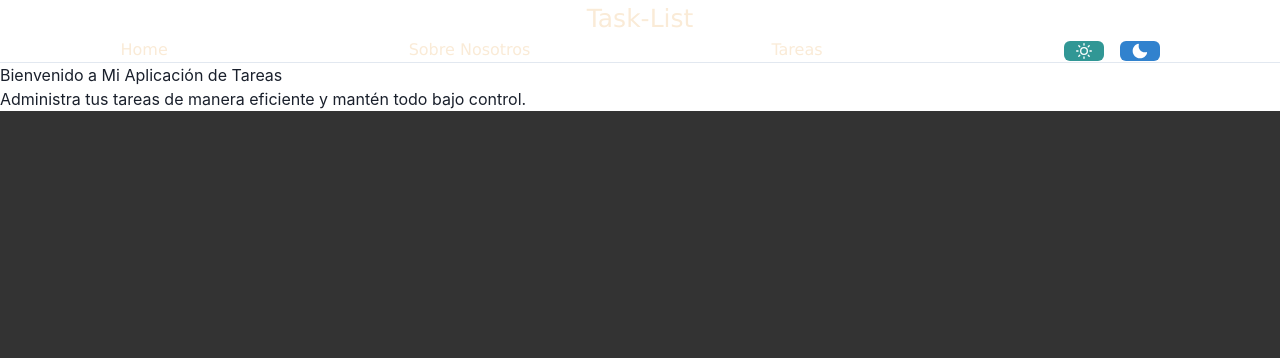
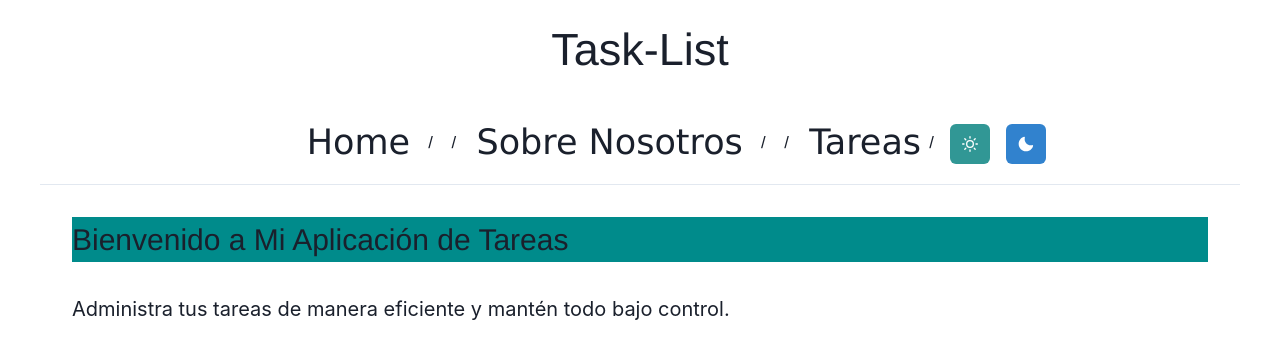
Before and after one commit to JC-GIRALDO-GIRALDO/my-react-task-list, a React (Vite) app: page / in a window 1280 px wide. Shown: the top 358 px of the page. Built offline with nearby package versions, Linux system fonts and the light colour scheme.

Commit message:
modifique algunas cosas con chakra mejorando la interfaz de usuario

```diff
--- a/src/App.css
+++ b/src/App.css
@@ -122,7 +122,7 @@ section li {
 }
 .icons {
   width: 10px;
-  margin-left: 3px; /* Adjust the margin as needed */
+  margin-left: 3px;
   color: darkorange;
 }
 .icons1 {
@@ -175,21 +175,77 @@ textarea::placeholder {
   grid-template-rows: auto auto;
 }
 .nameAppMenu {
-  font-size: 25px;
+  margin: 1rem;
+  font-size: 45px;
   text-align: center;
-  color: antiquewhite;
+  font-family: "Franklin Gothic Medium", "Arial Narrow", Arial, sans-serif;
+}
+.nameLink {
+  margin: 1rem auto;
+  display: grid;
+  grid-template-columns: auto auto;
+}
+.nameLink a {
+  font-size: 35px;
   font-family: Verdana, Geneva, Tahoma, sans-serif;
 }
-.nameLink {
-  display: grid;
-  grid-template-columns: auto auto auto auto;
-  text-align: center;
-}
-.nameLink a {
-  color: antiquewhite;
-  font-family: Verdana, Geneva, Tahoma, sans-serif;
-}
-.darkLight button {
-  width: 10px;
+
+.darkLight {
+  display: flex;
+  align-self: flex-end;
+  margin: 0 0.5rem 1rem;
+  width: 15px;
   height: 20px;
 }
+.home {
+  height: 850px;
+}
+.home h2 {
+  font-family: "Franklin Gothic Medium", "Arial Narrow", Arial, sans-serif;
+  background-color: darkcyan;
+  padding: 0;
+  margin: 2rem;
+  font-size: 30px;
+}
+.home p {
+  padding: 0;
+  margin: 2rem;
+  font-size: 20px;
+}
+.sobreNosotros {
+  height: 850px;
+}
+.sobreNosotros h2 {
+  font-family: "Franklin Gothic Medium", "Arial Narrow", Arial, sans-serif;
+  background-color: darkcyan;
+  padding: 0;
+  margin: 2rem;
+  font-size: 30px;
+}
+.sobreNosotros p {
+  padding: 0;
+  margin: 2rem;
+  font-size: 20px;
+}
+.sobreNosotros ol {
+  padding: 0;
+  margin: 2rem;
+}
+.sobreNosotros h3 {
+  padding: 0;
+  font-size: 20px;
+}
+.sobreNosotros li {
+  margin-left: 3rem;
+  font-size: 20px;
+}
+.tareas {
+  height: 850px;
+}
+.nameTareas {
+  font-family: "Franklin Gothic Medium", "Arial Narrow", Arial, sans-serif;
+  background-color: darkcyan;
+  padding: 0;
+  margin: 2rem;
+  font-size: 30px;
+}
--- a/src/Components/Menu.jsx
+++ b/src/Components/Menu.jsx
@@ -4,6 +4,12 @@ import SobreNosotros from "../pages/SobreNosotros";
 import Tareas from "../pages/Tareas";
 import Header from "./Header";
 import DarkLight from "./DarkLight";
+import {
+  Breadcrumb,
+  BreadcrumbItem,
+  BreadcrumbLink,
+  BreadcrumbSeparator,
+} from "@chakra-ui/react";
 
 function Menu() {
   return (
@@ -13,10 +19,31 @@ function Menu() {
           <Header nameTaskList="Task-List" />
         </div>
         <div className="nameLink">
-          <Link to="/">Home</Link>
-          <Link to="SobreNosotros">Sobre Nosotros</Link>
-          <Link to="Tareas">Tareas</Link>
-          <DarkLight />
+          <Breadcrumb fontWeight="medium" fontSize="sm">
+            <BreadcrumbItem>
+              <Link to="/" style={{ marginRight: "10px" }}>
+                Home
+              </Link>
+            </BreadcrumbItem>
+            <span style={{ margin: "0 10px" }}>/</span>
+            <BreadcrumbItem>
+              <Link
+                to="SobreNosotros"
+                style={{ marginLeft: "10px", marginRight: "10px" }}
+              >
+                Sobre Nosotros
+              </Link>
+            </BreadcrumbItem>
+            <span style={{ margin: "0 10px" }}>/</span>
+            <BreadcrumbItem>
+              <Link to="Tareas" style={{ marginLeft: "10px" }}>
+                Tareas
+              </Link>
+            </BreadcrumbItem>
+            <BreadcrumbItem>
+              <DarkLight />
+            </BreadcrumbItem>
+          </Breadcrumb>
         </div>
       </div>
 
--- a/src/index.css
+++ b/src/index.css
@@ -1,4 +1,5 @@
 /* Color de fondo de la pagina entera */
 html {
-  background-color: rgba(0, 0, 0, 0.8);
+  margin: 0 auto;
+  max-width: 1200px;
 }
--- a/src/pages/Home.jsx
+++ b/src/pages/Home.jsx
@@ -2,8 +2,8 @@ function Home() {
   return (
     <>
       <hr />
-      <div>
-        <h1>Bienvenido a Mi Aplicación de Tareas</h1>
+      <div className="home">
+        <h2>Bienvenido a Mi Aplicación de Tareas</h2>
         <p>
           Administra tus tareas de manera eficiente y mantén todo bajo control.
         </p>
--- a/src/pages/SobreNosotros.jsx
+++ b/src/pages/SobreNosotros.jsx
@@ -2,7 +2,7 @@ function SobreNosotros() {
   return (
     <>
       <hr />
-      <div>
+      <div className="sobreNosotros">
         <h2>Sobre Nosotros</h2>
         <p>
           Bienvenido a nuestra aplicación de administración de tareas. Esta
@@ -10,27 +10,26 @@ function SobreNosotros() {
           organizado de tus tareas diarias, permitiéndote gestionar
           eficientemente tu tiempo y aumentar tu productividad.
         </p>
-        <p>
-          Funcionalidades destacadas:
-          <ul>
+
+        <ol>
+          <h3>Funcionalidades destacadas:</h3>
           <li>Creación y edición de listas de tareas personalizadas.</li>
           <li>Marca tareas como completadas o pendientes.</li>
           <li>Elimina tareas y listas cuando ya no sean necesarias.</li>
           <li>
             Guarda automáticamente tus datos utilizando almacenamiento local.
           </li>
-          </ul>
-        </p>
-        <p>
-          Tecnologías Utilizadas:
-          <ul>
+        </ol>
+
+        <ol>
+          <h3>Tecnologías Utilizadas:</h3>
+
           <li>
             React: Biblioteca de JavaScript para construir interfaces de
             usuario.
           </li>
           <li>
-              React Router: Para gestionar la navegación entre diferentes
-              páginas.
+            React Router: Para gestionar la navegación entre diferentes páginas.
           </li>
           <li>
             LocalStorage: Para almacenar los datos de las tareas localmente en
@@ -40,8 +39,7 @@ function SobreNosotros() {
             CSS: Estilos personalizados para mejorar la apariencia de la
             aplicación.
           </li>
-          </ul>
-        </p>
+        </ol>
       </div>
     </>
   );
--- a/src/pages/Tareas.jsx
+++ b/src/pages/Tareas.jsx
@@ -4,6 +4,8 @@ function Tareas() {
   return (
     <>
       <hr />
+      <div className="tareas">
+        <h2 className="nameTareas">Realiza tus tareas</h2>
         <div className="container">
           <header>
             <Header nameTaskList="To-do list" />
@@ -12,6 +14,7 @@ function Tareas() {
             <Task />
           </section>
         </div>
+      </div>
     </>
   );
 }
```
Lines whose indentation alone changed are shown as unchanged.
